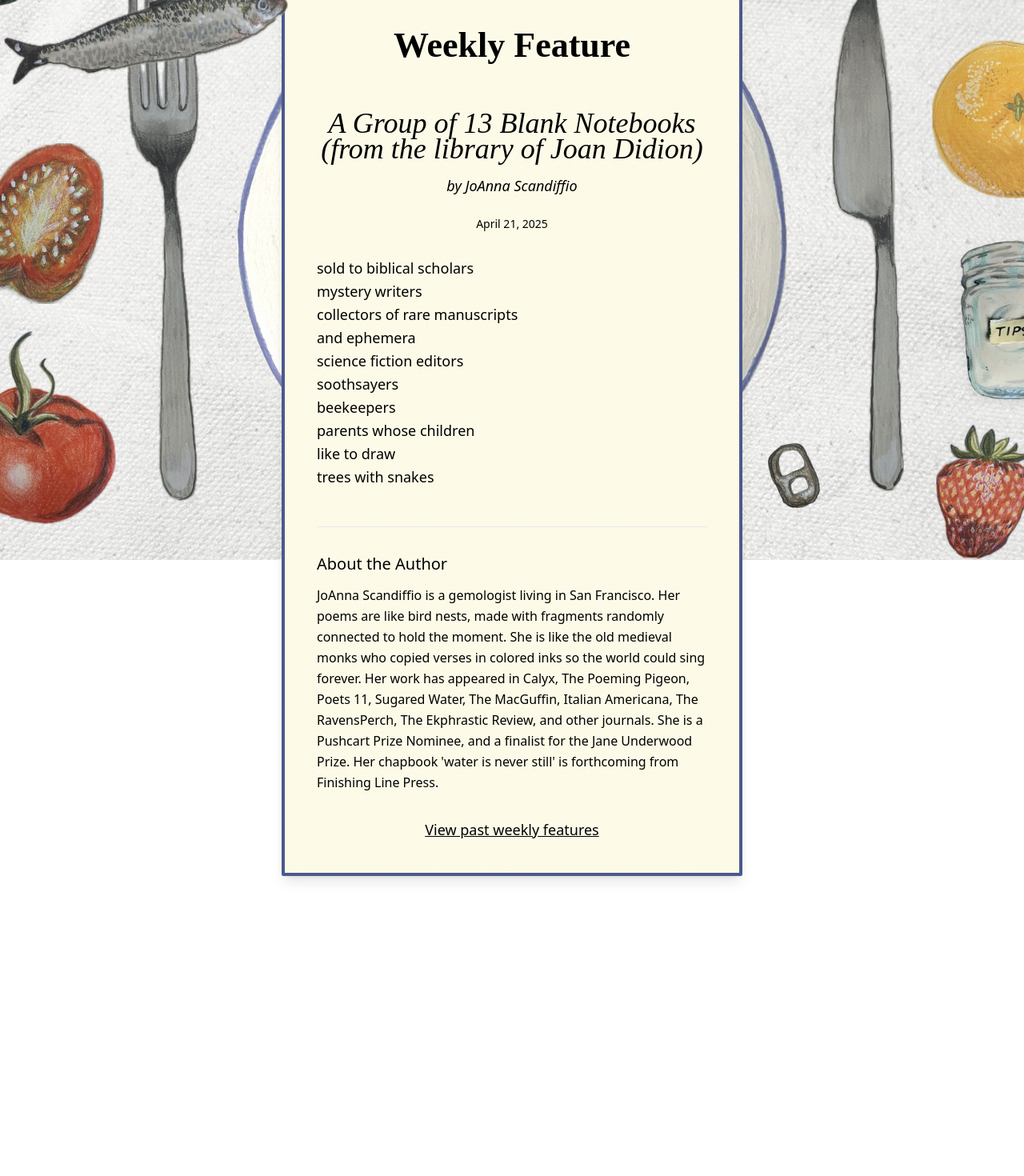
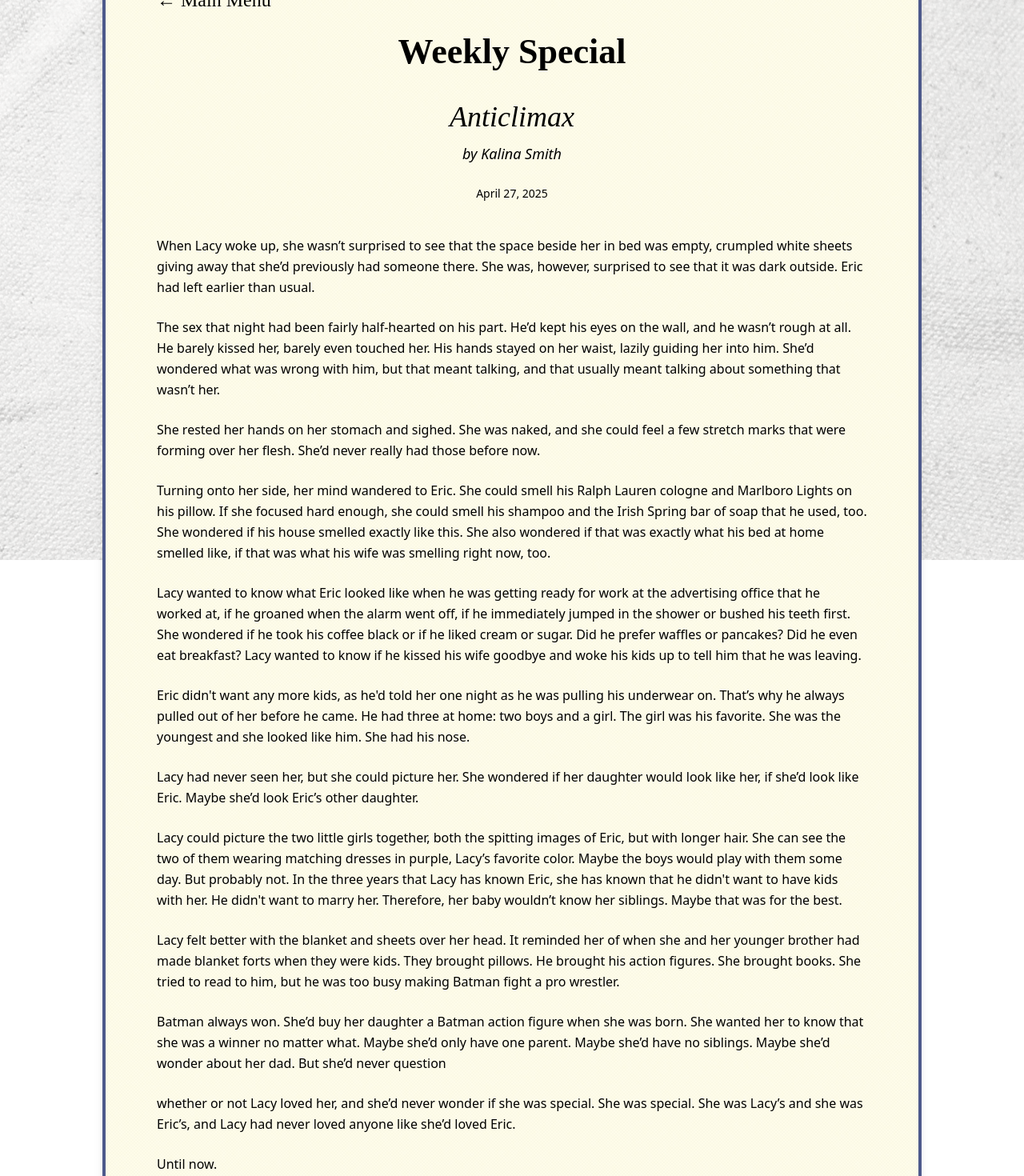
Before and after one commit to stabeart/lunch-break, a React (Vite) app: page /weekly/prose in a window 1280 px wide. Before the commit this address led to /weekly. Shown: the part 100-1570 px from the top of the page at 80% size. Before the commit the page ends 1227 px from the top, so only its background shows below. Built offline with nearby package versions, Linux system fonts and the light colour scheme; the HTML template or start-up script is replaced by a standard one.

Commit message:
wickedy wack: smack attack

```diff
--- a/src/components/Submissions.jsx
+++ b/src/components/Submissions.jsx
@@ -10,7 +10,7 @@
         <div className="space-y-8 text-center">
           <div>
             <p className="mb-10">
-            Our reading period for written work in the first issue is <b>now closed.</b> However, we are still accepting submissions for online publication.            </p>
+            Our reading period is <b>now closed.</b> </p>
             <h2 className="text-2xl mb-5">guidelines</h2>
             <p className="mb-3">
               Our submissions are open to anyone and everyone. We accept poetry, fiction, creative nonfiction, essays, and visual art.
@@ -34,8 +34,7 @@
 
           <div>
             <h2 className="text-2xl mb-5">reading period</h2>
-            <p className="mb-3">We accept submissions for online year-round. Submissions for print are now closed.</p>
-            <p className="mb-3">We accept visual art year-round.</p>
+            <p className="mb-3">Print and online submissions are now closed.</p>
             <p className="mb-6">We aim to respond within one month.</p>
           </div>
         </div>
--- a/src/data/weeklySpecials.js
+++ b/src/data/weeklySpecials.js
@@ -1,5 +1,37 @@
 // src/data/weeklySpecials.js
 export const weeklySpecials = [
+  {
+    id: "2025-4-27",
+    title: "Anticlimax",
+    author: "Kalina Smith",
+    authorBio: "Kalina (she/her) is mostly a poet, but her fiction and creative nonfiction have also been published. She is a high school English teacher responsible for many courses, including creative writing. Kalina has previously been published in Nebo, A Literary Journal, The Ignatian, FLARE: The Flagler Review, the Cackling Kettle, ONE ART: A Journal of Poetry, RedRoseThorns,  Down in the Dirt, and the Wayfarer and has work forthcoming in The Font, Porcupine, Superfan, The Dawn Review, Schlock!, and Pfudalmda Dadamag. She currently serves as poetry editor for Shadowplay. You can find her on Instagram @kalinasmithpoetry. ",
+    date: "April 27, 2025",
+    type: "prose",
+    isCurrent: true,
+    content: `When Lacy woke up, she wasn’t surprised to see that the space beside her in bed was empty, crumpled white sheets giving away that she’d previously had someone there. She was, however, surprised to see that it was dark outside. Eric had left earlier than usual.
+
+The sex that night had been fairly half-hearted on his part. He’d kept his eyes on the wall, and he wasn’t rough at all. He barely kissed her, barely even touched her. His hands stayed on her waist, lazily guiding her into him. She’d wondered what was wrong with him, but that meant talking, and that usually meant talking about something that wasn’t her.
+
+She rested her hands on her stomach and sighed. She was naked, and she could feel a few stretch marks that were forming over her flesh. She’d never really had those before now.
+
+Turning onto her side, her mind wandered to Eric. She could smell his Ralph Lauren cologne and Marlboro Lights on his pillow. If she focused hard enough, she could smell his shampoo and the Irish Spring bar of soap that he used, too. She wondered if his house smelled exactly like this. She also wondered if that was exactly what his bed at home smelled like, if that was what his wife was smelling right now, too.
+
+Lacy wanted to know what Eric looked like when he was getting ready for work at the advertising office that he worked at, if he groaned when the alarm went off, if he immediately jumped in the shower or bushed his teeth first. She wondered if he took his coffee black or if he liked cream or sugar. Did he prefer waffles or pancakes? Did he even eat breakfast? Lacy wanted to know if he kissed his wife goodbye and woke his kids up to tell him that he was leaving.
+
+Eric didn't want any more kids, as he'd told her one night as he was pulling his underwear on. That’s why he always pulled out of her before he came. He had three at home: two boys and a girl. The girl was his favorite. She was the youngest and she looked like him. She had his nose.
+
+Lacy had never seen her, but she could picture her. She wondered if her daughter would look like her, if she’d look like Eric. Maybe she’d look Eric’s other daughter.
+
+Lacy could picture the two little girls together, both the spitting images of Eric, but with longer hair. She can see the two of them wearing matching dresses in purple, Lacy’s favorite color. Maybe the boys would play with them some day. But probably not. In the three years that Lacy has known Eric, she has known that he didn't want to have kids with her. He didn't want to marry her. Therefore, her baby wouldn’t know her siblings. Maybe that was for the best.
+
+Lacy felt better with the blanket and sheets over her head. It reminded her of when she and her younger brother had made blanket forts when they were kids. They brought pillows. He brought his action figures. She brought books. She tried to read to him, but he was too busy making Batman fight a pro wrestler.
+
+Batman always won. She’d buy her daughter a Batman action figure when she was born. She wanted her to know that she was a winner no matter what. Maybe she’d only have one parent. Maybe she’d have no siblings. Maybe she’d wonder about her dad. But she’d never question
+
+whether or not Lacy loved her, and she’d never wonder if she was special. She was special. She was Lacy’s and she was Eric’s, and Lacy had never loved anyone like she’d loved Eric.
+
+Until now.`
+  },
   {
     id: "2025-4-21",
     title: "A Group of 13 Blank Notebooks (from the library of Joan Didion)",
@@ -7,7 +39,7 @@
     authorBio: "JoAnna Scandiffio is a gemologist living in San Francisco. Her poems are like bird nests, made with fragments randomly connected to hold the moment. She is like the old medieval monks who copied verses in colored inks so the world could sing forever. Her work has appeared in Calyx, The Poeming Pigeon, Poets 11, Sugared Water, The MacGuffin, Italian Americana, The RavensPerch, The Ekphrastic Review, and other journals. She is a Pushcart Prize Nominee, and a finalist for the Jane Underwood Prize. Her chapbook 'water is never still' is forthcoming from Finishing Line Press.",
     date: "April 21, 2025",
     type: "poetry",
-    isCurrent: true,
+    isCurrent: false,
     content: `sold to biblical scholars
 mystery writers
 collectors of rare manuscripts
```
